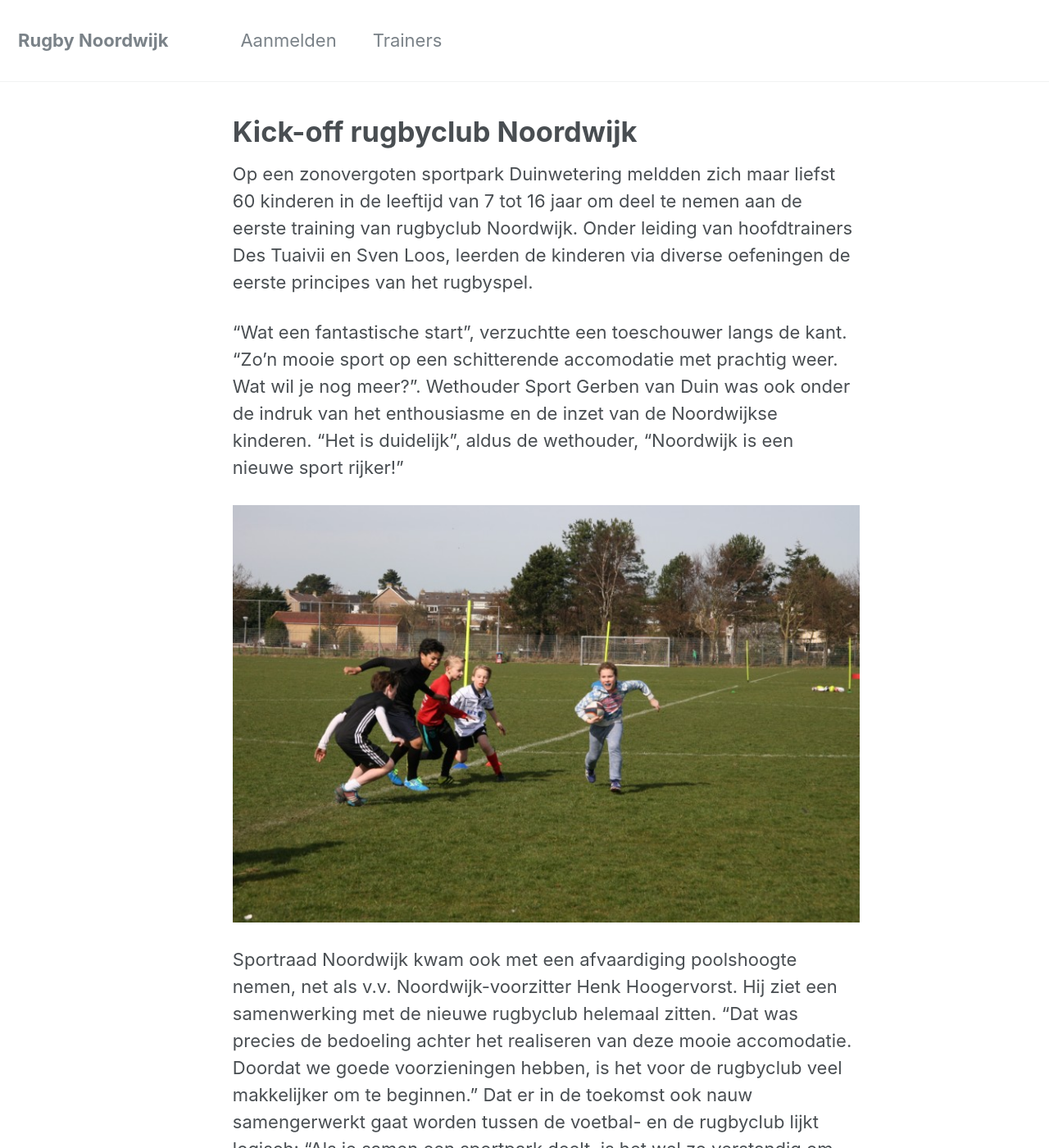
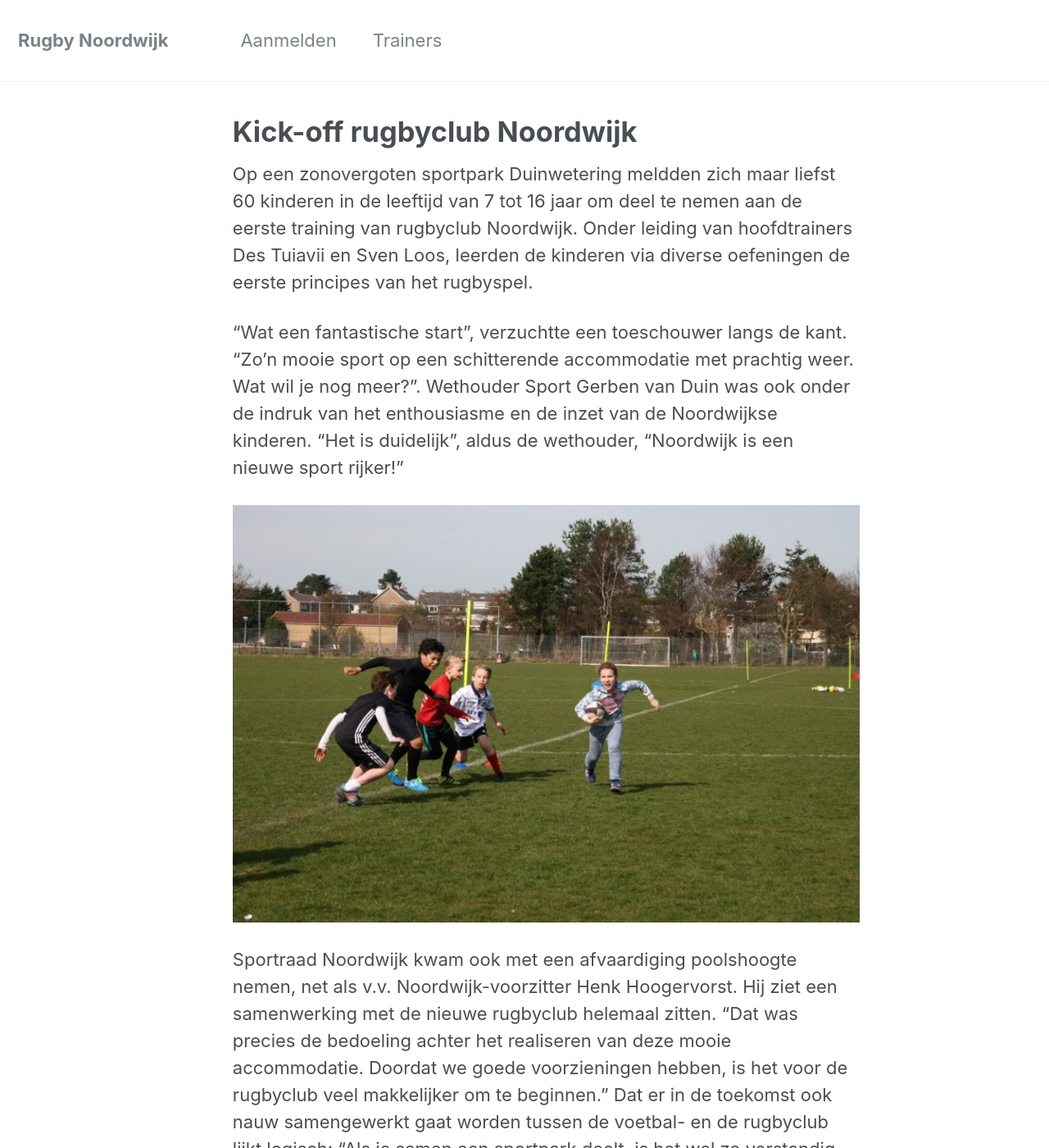
Before and after one commit to wijnandb/rugby-noordwijk, a Jekyll site: the page built from _posts/2017-03-12-Kick-off-rugbyclub-Noordwijk.md, in a window 1280 px wide and 1400 px high. Shown: the whole window at 82% size. Built offline with Jekyll 4.4.1, drawn with Linux system fonts in a browser that asks for light colours; nearby versions of some CDN libraries; library files that are not in the unit come from our copies; some of the changed text lies outside the part shown.

Commit message:
misspellings corrected

```diff
--- a/_posts/2017-03-12-Kick-off-rugbyclub-Noordwijk.md
+++ b/_posts/2017-03-12-Kick-off-rugbyclub-Noordwijk.md
@@ -4,15 +4,13 @@ date: 2017-03-12 21:50:01
 ---
 
 
+Op een zonovergoten sportpark Duinwetering meldden zich maar liefst 60 kinderen in de leeftijd van 7 tot 16 jaar om deel te nemen aan de eerste training van rugbyclub Noordwijk. Onder leiding van hoofdtrainers Des Tuiavii en Sven Loos, leerden de kinderen via diverse oefeningen de eerste principes van het rugbyspel.
 
-
-Op een zonovergoten sportpark Duinwetering meldden zich maar liefst 60 kinderen in de leeftijd van 7 tot 16 jaar om deel te nemen aan de eerste training van rugbyclub Noordwijk. Onder leiding van hoofdtrainers Des Tuaivii en Sven Loos, leerden de kinderen via diverse oefeningen de eerste principes van het rugbyspel.
-
-“Wat een fantastische start”, verzuchtte een toeschouwer langs de kant. “Zo’n mooie sport op een schitterende accomodatie met prachtig weer. Wat wil je nog meer?”.
+“Wat een fantastische start”, verzuchtte een toeschouwer langs de kant. “Zo’n mooie sport op een schitterende accommodatie met prachtig weer. Wat wil je nog meer?”.
 Wethouder Sport Gerben van Duin was ook onder de indruk van het enthousiasme en de inzet van de Noordwijkse kinderen. “Het is duidelijk”, aldus de wethouder, “Noordwijk is een nieuwe sport rijker!”
 
-<img src="/assets/images/training1/IMG_8195_small.JPG">
+<img src="/assets/images/training1/IMG_8195_small.jpg">
 
-Sportraad Noordwijk kwam ook met een afvaardiging poolshoogte nemen, net als v.v. Noordwijk-voorzitter Henk Hoogervorst. Hij ziet een samenwerking met de nieuwe rugbyclub helemaal zitten. “Dat was precies de bedoeling achter het realiseren van deze mooie accomodatie. Doordat we goede voorzieningen hebben, is het voor de rugbyclub veel makkelijker om te beginnen.” Dat er in de toekomst ook nauw samengerwerkt gaat worden tussen de voetbal- en de rugbyclub lijkt logisch: “Als je samen een sportpark deelt, is het wel zo verstandig om op meerdere vlakken nauw samen te werken. Als je niet uitkijkt, ben je alles dubbel aan het doen, terwijl dat helemaal niet nodig is.”
+Sportraad Noordwijk kwam ook met een afvaardiging poolshoogte nemen, net als v.v. Noordwijk-voorzitter Henk Hoogervorst. Hij ziet een samenwerking met de nieuwe rugbyclub helemaal zitten. “Dat was precies de bedoeling achter het realiseren van deze mooie accommodatie. Doordat we goede voorzieningen hebben, is het voor de rugbyclub veel makkelijker om te beginnen.” Dat er in de toekomst ook nauw samengewerkt gaat worden tussen de voetbal- en de rugbyclub lijkt logisch: “Als je samen een sportpark deelt, is het wel zo verstandig om op meerdere vlakken nauw samen te werken. Als je niet uitkijkt, ben je alles dubbel aan het doen, terwijl dat helemaal niet nodig is.”
 
 Het zal de kinderen die in grote getalen kwamen trainen niet veel uitmaken. Vrijdag om 17:00 uur is de volgende training.
```
